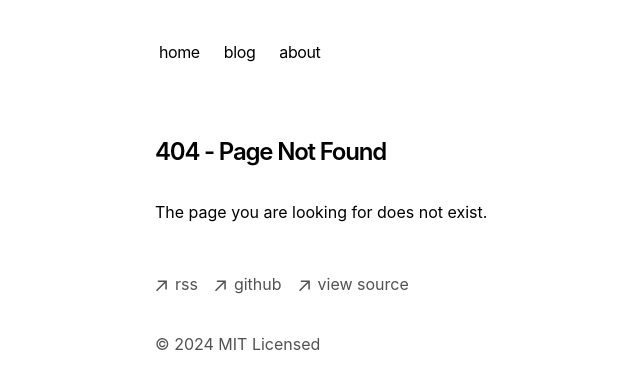
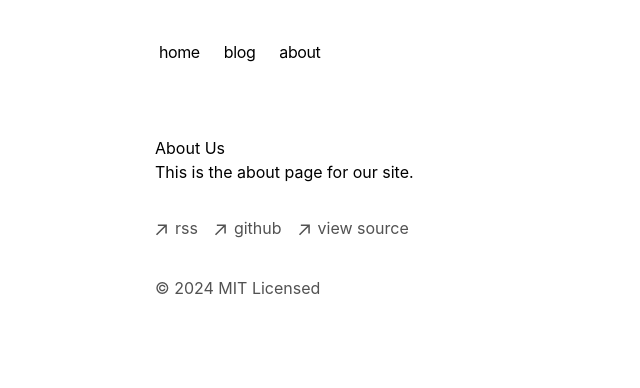
Before and after one commit to Saul-M/nextjs-portfolio, a Next.js app: page /about in a window 1280 px wide. Before the commit this address had no page. Shown: the top 388 px of the page, without its empty margins (197-837 px from the left). Built offline with nearby package versions, Linux system fonts and the light colour scheme.

Commit message:
Added the about file

```diff
--- /dev/null
+++ b/app/about/page.tsx
@@ -0,0 +1,12 @@
+import React from 'react';
+
+const About = () => {
+    return (
+        <div>
+            <h1>About Us</h1>
+            <p>This is the about page for our site.</p>
+        </div>
+    );
+}
+
+export default About;
```
